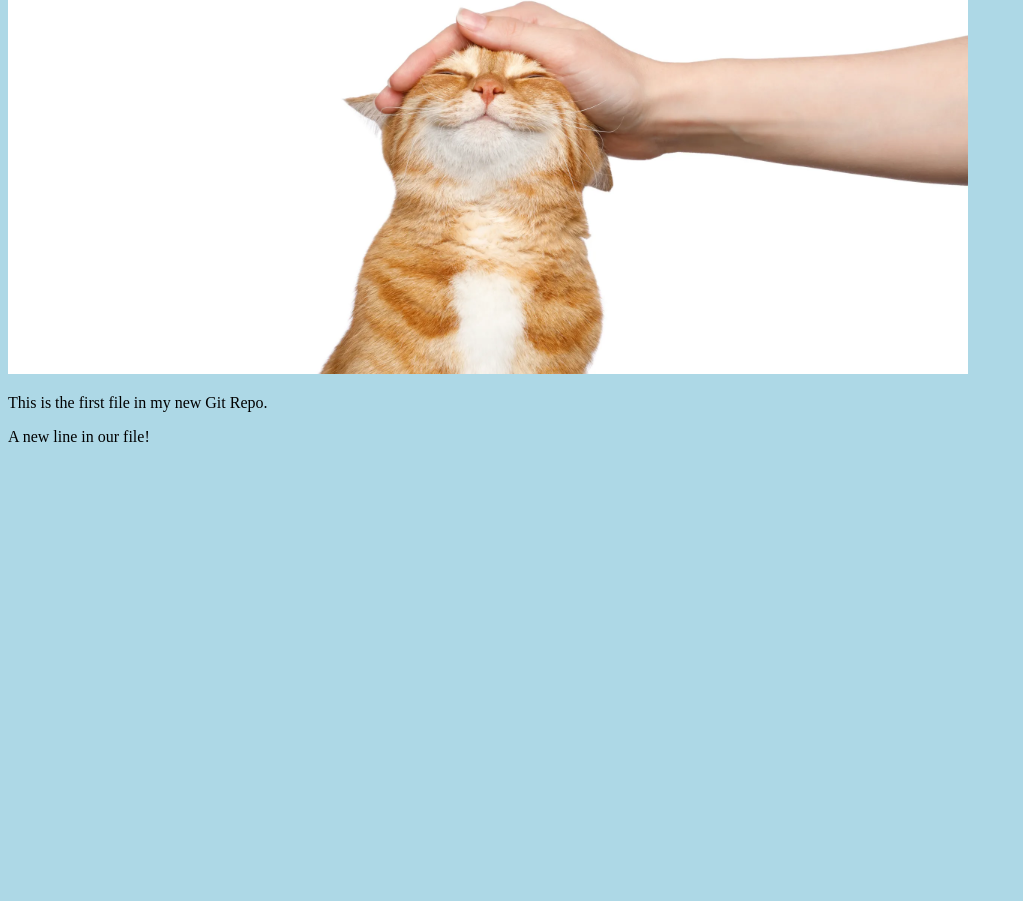
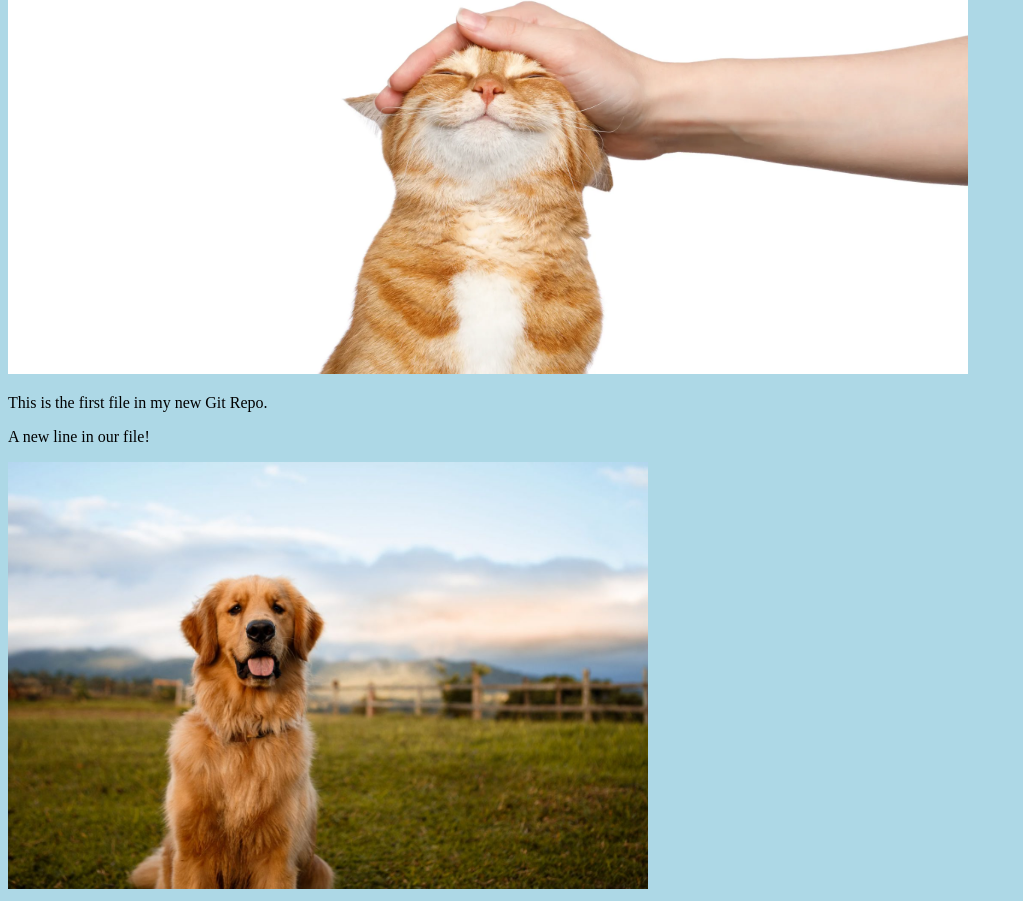
Before and after one commit to toanngk/hello-world, a plain HTML site: page index.html in a window 1280 px wide. Shown: the part 246-1147 px from the top of the page, without its empty margins (0-1023 px from the left). Before the commit the page ends 800 px from the top, so only its background shows below. Drawn offline with Linux system fonts and the light colour scheme.

Commit message:
added new image

```diff
--- a/index.html
+++ b/index.html
@@ -9,10 +9,10 @@
 <body>
 
     <h1>Hello world!</h1>
-    <div><img src="cat.webp" alt="A cat"
-        style="width:100%;max-width:960px"></div>
+    <div><img src="cat.webp" alt="A cat" style="width:100%;max-width:960px"></div>
     <p>This is the first file in my new Git Repo.</p>
     <p>A new line in our file!</p>
+    <div><img src="dog.jpg" alt="A dog" style="width:100%;max-width:640px"></div>
 
 </body>
 
```
Also changed, not shown: dog.jpg (added).
